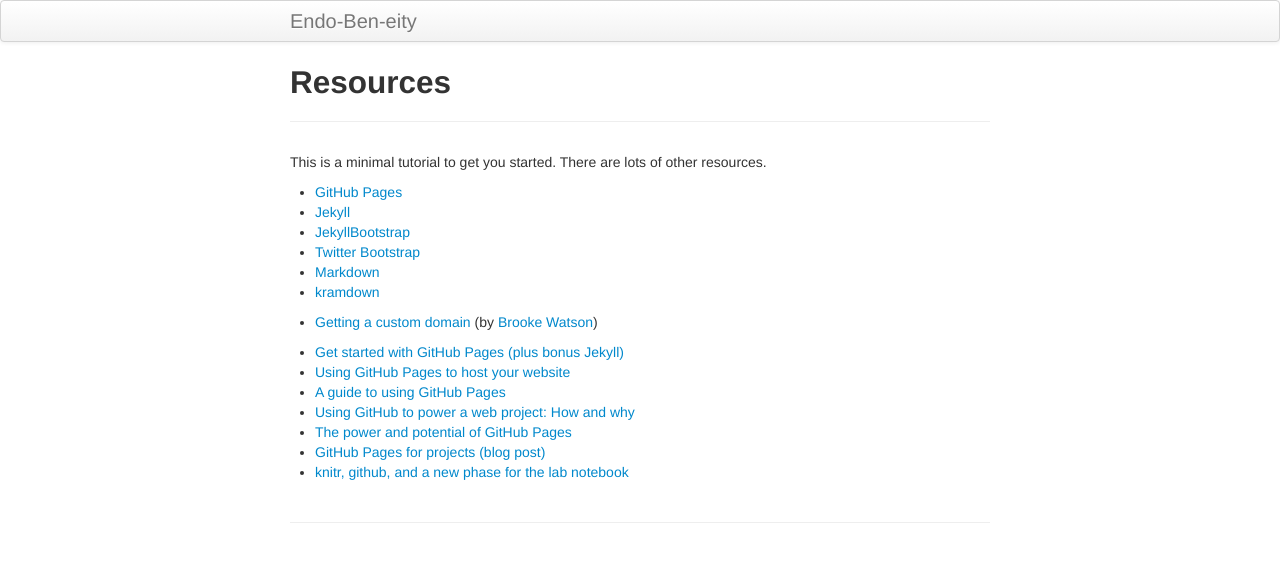
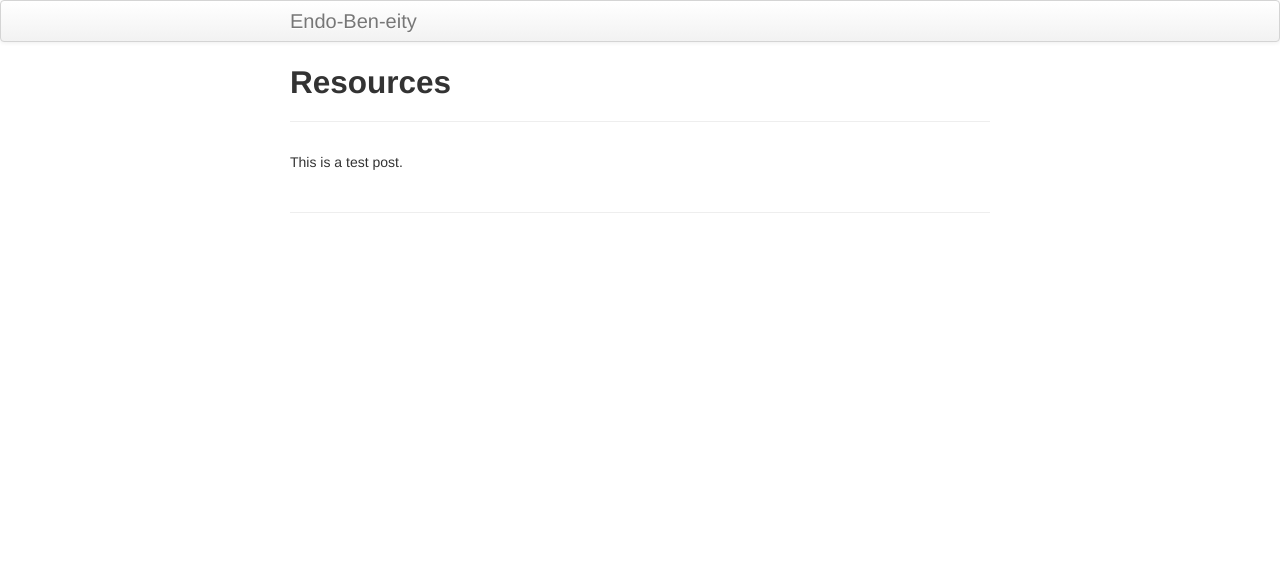
Before and after one commit to BListyg/blistyg.github.io, a Jekyll site: the page built from pages/resources.md, in a window 1280 px wide. Shown: the top 562 px of the page. Built offline with Jekyll 4.4.1, drawn with Linux system fonts in a browser that asks for light colours.

Commit message:
Update resources.md

```diff
--- a/pages/resources.md
+++ b/pages/resources.md
@@ -4,23 +4,4 @@ title: Resources
 description: Resources related to GitHub Pages websites
 ---
 
-This is a minimal tutorial to get you started. There are lots of
-other resources.
-
-- [GitHub Pages](https://pages.github.com)
-- [Jekyll](https://jekyllrb.com)
-- [JekyllBootstrap](https://jekyllbootstrap.com)
-- [Twitter Bootstrap](https://getbootstrap.com)
-- [Markdown](https://daringfireball.net/projects/markdown)
-- [kramdown](https://kramdown.gettalong.org)
-
-- [Getting a custom domain](https://blog.brooke.science/posts/custom-domain-hosting-with-github-and-namecheap/)
-  (by [Brooke Watson](https://blog.brooke.science/))
-
-- [Get started with GitHub Pages (plus bonus Jekyll)](https://24ways.org/2013/get-started-with-github-pages/)
-- [Using GitHub Pages to host your website](https://bcreativeweb.blogspot.com/2013/08/using-github-pages-to-host-your-website.html)
-- [A guide to using GitHub Pages](https://www.thinkful.com/learn/a-guide-to-using-github-pages/)
-- [Using GitHub to power a web project: How and why](https://audreywatters.com/2013/07/07/how-to-run-your-site-on-github/)
-- [The power and potential of GitHub Pages](https://konklone.com/post/the-power-and-potential-of-github-pages)
-- [GitHub Pages for projects (blog post)](https://blog.aquinzi.com/gh-pages-project/)
-- [knitr, github, and a new phase for the lab notebook](http://carlboettiger.info/2012/03/21/knitr-github-and-a-new-phase-for-the-lab-notebook.html)
+This is a test post.
```
